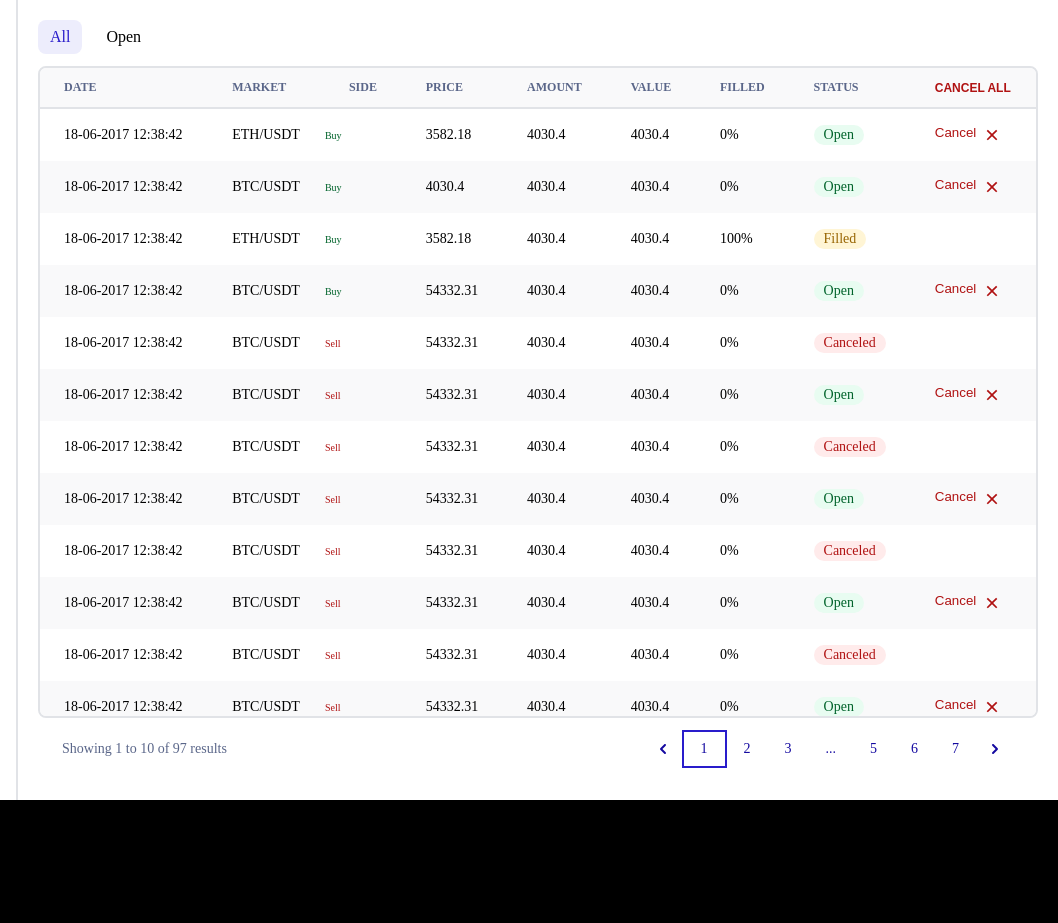
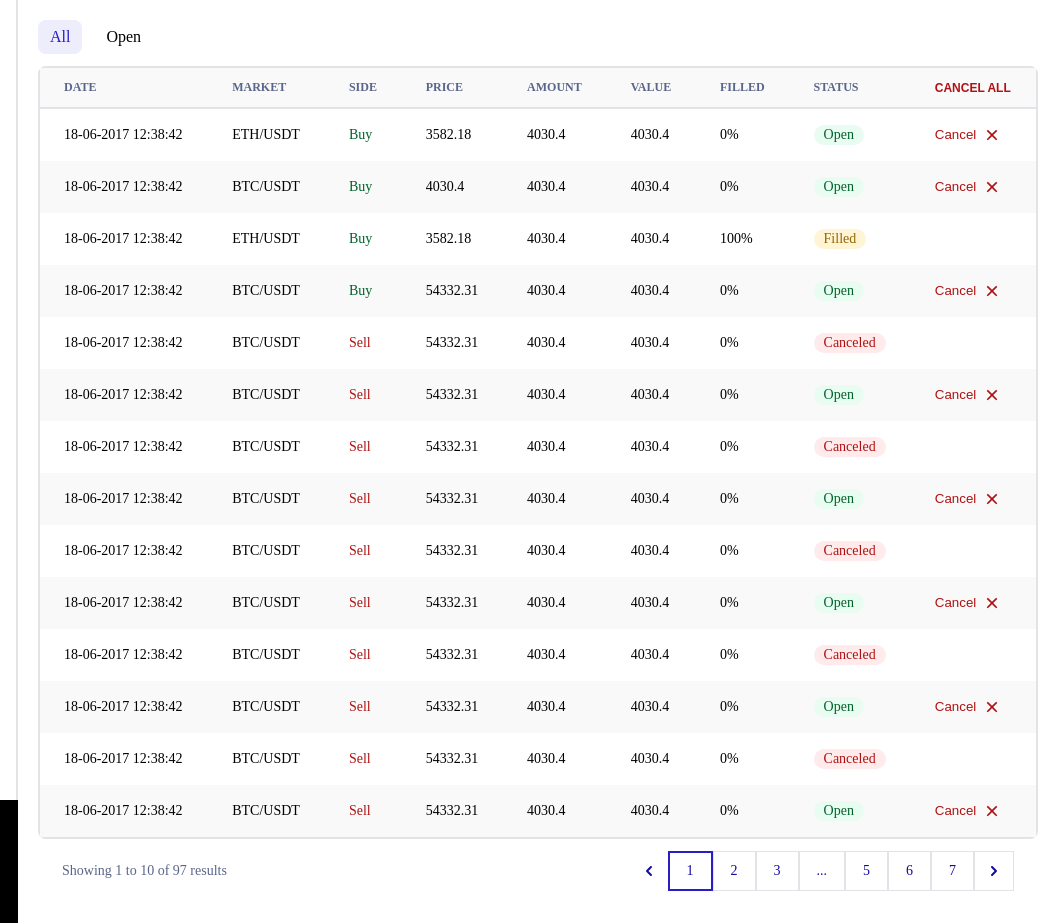
Before and after one commit to KhaiHuynhVN/BT_tuan_2_layout_1, a plain HTML site: page index.html in a window 1280 px wide. Shown: the full height of the page, 222-1280 px from the left. Before the commit the page ends 800 px from the top, so only its background shows below. Drawn offline with Linux system fonts and the light colour scheme.

Commit message:
Commit code 18/12/2023

```diff
--- a/index.html
+++ b/index.html
@@ -9,7 +9,7 @@
    </head>
    <body>
       <div id="root">
-         <section class="p-sticky top-0 d-flex f-direction-col w-240 h-full-vh primary-border-right bg-light p-20">
+         <section class="po-sticky top-0 d-flex f-direction-col w-240 h-full-vh primary-border-right bg-light p-20">
             <img src="./assets/icons/logo.svg" alt="logo" />
 
             <div class="mt-30">
@@ -75,7 +75,7 @@
             </div>
          </section>
 
-         <section class="flex-1 d-flex f-direction-col h-full-vh p-20 bg-light">
+         <section class="flex-1 d-flex f-direction-col p-20 bg-light">
             <div>
                <ul class="d-flex">
                   <li><a href="#" class="menu-item p-8-12 d-flex align-center fz-16 b-radius-8 active">All</a></li>
@@ -83,8 +83,8 @@
                </ul>
             </div>
 
-            <div class="d-flex f-direction-col o-y-auto">
-               <div class="table-wrapper mt-12 primary-border b-radius-8 o-y-auto">
+            <div class="d-flex f-direction-col">
+               <div class="table-wrapper mt-12 primary-border b-radius-8">
                   <table class="w-full b-collapse bg-septenary">
                      <thead class="primary-border-bottom">
                         <tr>
@@ -108,17 +108,35 @@
                   <span class="d-block fz-14 fw-500 cl-secondary">Showing 1 to 10 of 97 results</span>
                   <div>
                      <ul class="d-flex">
-                        <li class="pagination-item p-9 d-flex justify-center align-center fz-14 fw-500 cl-senary">
+                        <li class="pagination-item cur-pointer p-9 d-flex justify-center align-center fz-14 fw-500 cl-senary">
                            <img src="./assets/icons/chevron-left-icon.svg" alt="" />
                         </li>
-                        <li class="active pagination-item p-9-17 d-flex justify-center align-center fz-14 fw-500 cl-senary">1</li>
-                        <li class="pagination-item p-9-17 d-flex justify-center align-center fz-14 fw-500 cl-senary">2</li>
-                        <li class="pagination-item p-9-17 d-flex justify-center align-center fz-14 fw-500 cl-senary">3</li>
-                        <li class="none pagination-item p-9-17 d-flex justify-center align-center fz-14 fw-500 cl-senary">...</li>
-                        <li class="pagination-item p-9-17 d-flex justify-center align-center fz-14 fw-500 cl-senary">5</li>
-                        <li class="pagination-item p-9-17 d-flex justify-center align-center fz-14 fw-500 cl-senary">6</li>
-                        <li class="pagination-item p-9-17 d-flex justify-center align-center fz-14 fw-500 cl-senary">7</li>
-                        <li class="pagination-item p-9 d-flex justify-center align-center fz-14 fw-500 cl-senary">
+                        <li
+                           class="secondary-border cur-pointer active pagination-item p-9-17 d-flex justify-center align-center fz-14 fw-500 cl-senary"
+                        >
+                           1
+                        </li>
+                        <li class="secondary-border cur-pointer pagination-item p-9-17 d-flex justify-center align-center fz-14 fw-500 cl-senary">
+                           2
+                        </li>
+                        <li class="secondary-border cur-pointer pagination-item p-9-17 d-flex justify-center align-center fz-14 fw-500 cl-senary">
+                           3
+                        </li>
+                        <li
+                           class="secondary-border cur-pointer none pagination-item p-9-17 d-flex justify-center align-center fz-14 fw-500 cl-senary"
+                        >
+                           ...
+                        </li>
+                        <li class="secondary-border cur-pointer pagination-item p-9-17 d-flex justify-center align-center fz-14 fw-500 cl-senary">
+                           5
+                        </li>
+                        <li class="secondary-border cur-pointer pagination-item p-9-17 d-flex justify-center align-center fz-14 fw-500 cl-senary">
+                           6
+                        </li>
+                        <li class="secondary-border cur-pointer pagination-item p-9-17 d-flex justify-center align-center fz-14 fw-500 cl-senary">
+                           7
+                        </li>
+                        <li class="secondary-border cur-pointer pagination-item p-9 d-flex justify-center align-center fz-14 fw-500 cl-senary">
                            <img src="./assets/icons/chevron-right-icon.svg" alt="" />
                         </li>
                      </ul>
--- a/main.js
+++ b/main.js
@@ -152,7 +152,7 @@ function dataRender() {
         <tr>
             <td class="p-16-24 fz-14 fw-500">${item.Date}</td>
             <td class="p-16-24 fz-14 fw-500">${item.Market}</td>
-            <td class="${item.Side === "Buy" ? "cl-quaternary" : "cl-tertiary"}">${item.Side}</td>
+            <td class="${item.Side === "Buy" ? "cl-quaternary" : "cl-tertiary"} p-16-24 fz-14 fw-500">${item.Side}</td>
             <td class="p-16-24 fz-14 fw-500">${item.Price}</td>
             <td class="p-16-24 fz-14 fw-500">${item.Amount}</td>
             <td class="p-16-24 fz-14 fw-500">${item.Value}</td>
@@ -170,7 +170,7 @@ function dataRender() {
                 ${
                    item.Status === "Open"
                       ? `
-                <button class="d-flex">
+                <button class="d-flex align-center lh-20">
                     <p class="cl-tertiary">Cancel</p>
                     <img class="ml-6" src="./assets/icons/cancel-icon.svg" alt="" />
                 </button>
--- a/style.scss
+++ b/style.scss
@@ -318,8 +318,16 @@ button {
    margin-top: 12px;
 }
 
+.cur-pointer {
+   cursor: pointer;
+}
+
 .primary-border {
    border: 2px solid var(--devider);
+}
+
+.secondary-border {
+   border: 1px solid var(--devider);
 }
 
 .w-full {
@@ -370,6 +378,10 @@ button {
    display: inline-block;
 }
 
+.lh-20 {
+   line-height: 20px;
+}
+
 .ml-6 {
    margin-left: 6px;
 }
```
Also changed, not shown: style.css, 1 other file.
